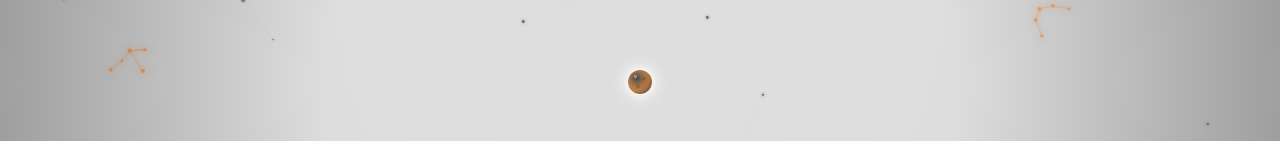
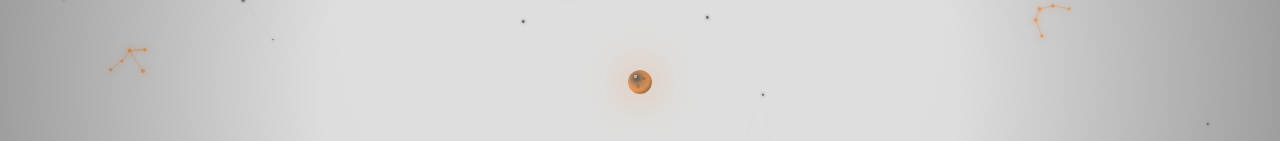
Before and after one commit to youngclaus/weidenfeller, a Next.js app: page / in a window 1280 px wide. Shown: the part 318-459 px from the top of the page. Built offline with nearby package versions, Linux system fonts and the light colour scheme; a web font is replaced by a local one.

Commit message:
refine: match planet glow to explore page

```diff
--- a/components/Index/FeaturedStars.tsx
+++ b/components/Index/FeaturedStars.tsx
@@ -1,6 +1,7 @@
 import React from 'react';
 import styled from 'styled-components';
 import { featuredStars } from './featuredStarsData';
+import { getExploreGlowFilter } from '../Theme/exploreGlow';
 
 type StarStyle = React.CSSProperties & {
   '--x': string;
@@ -91,9 +92,7 @@ const Point = styled.span<{ $central: boolean }>`
       : `0 0 7px ${theme.c4}, 0 0 14px ${theme.glow}`
   )};
   filter: ${({ $central, theme }) => (
-    $central
-      ? `drop-shadow(0 0 4px ${theme.glow}) drop-shadow(0 0 9px ${theme.glow})`
-      : 'none'
+    $central ? getExploreGlowFilter(theme.c3) : 'none'
   )};
   transform: translate(-50%, -50%);
   transition: transform 150ms ease, box-shadow 150ms ease, filter 150ms ease;
@@ -106,11 +105,6 @@ const Point = styled.span<{ $central: boolean }>`
       $central
         ? 'inset -5px -4px 7px rgba(0,0,0,.3)'
         : `0 0 10px ${theme.c4}, 0 0 19px ${theme.glow}`
-    )};
-    filter: ${({ $central, theme }) => (
-      $central
-        ? `drop-shadow(0 0 6px ${theme.glow}) drop-shadow(0 0 12px ${theme.glow})`
-        : 'none'
     )};
   }
 
```
